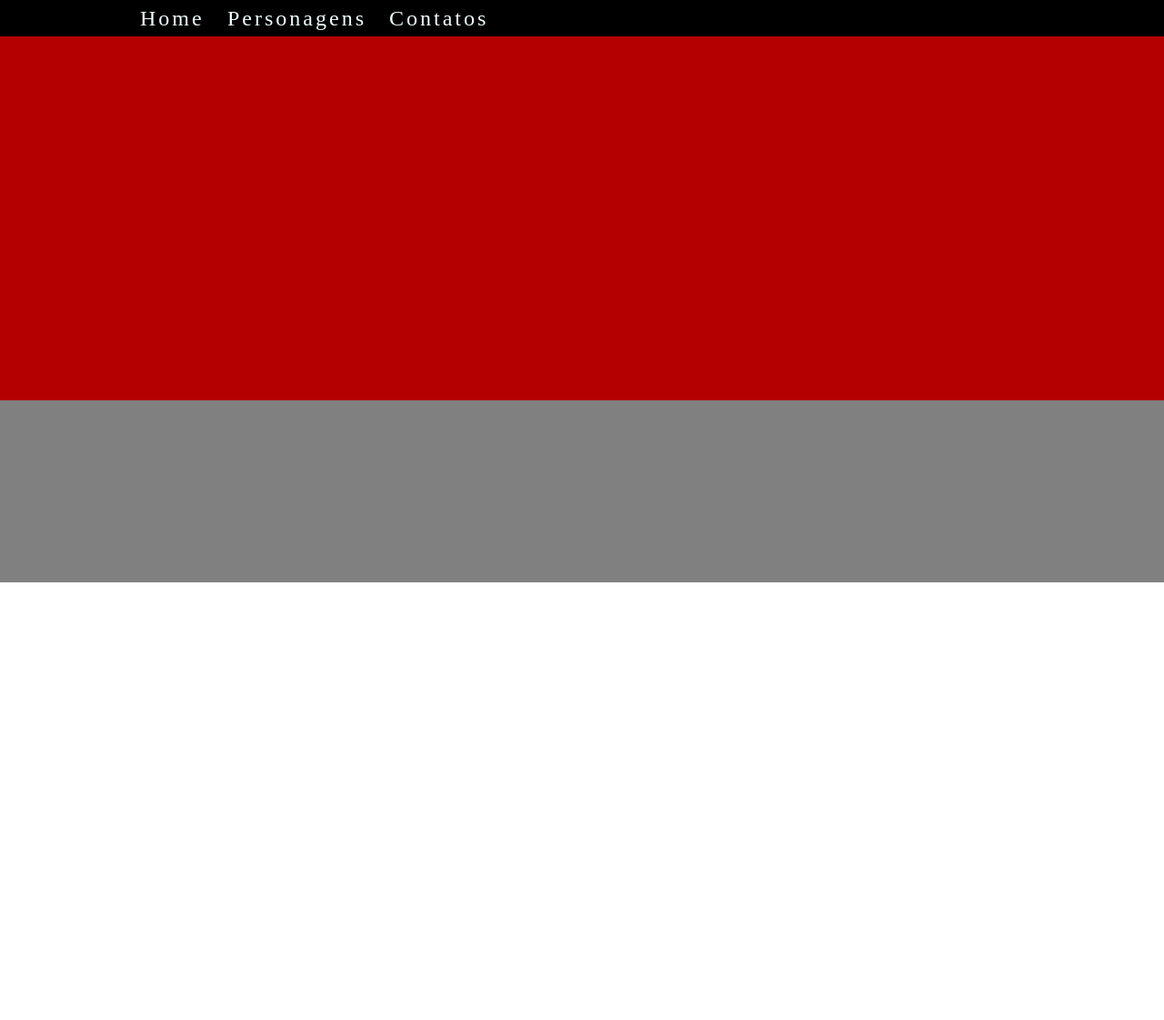
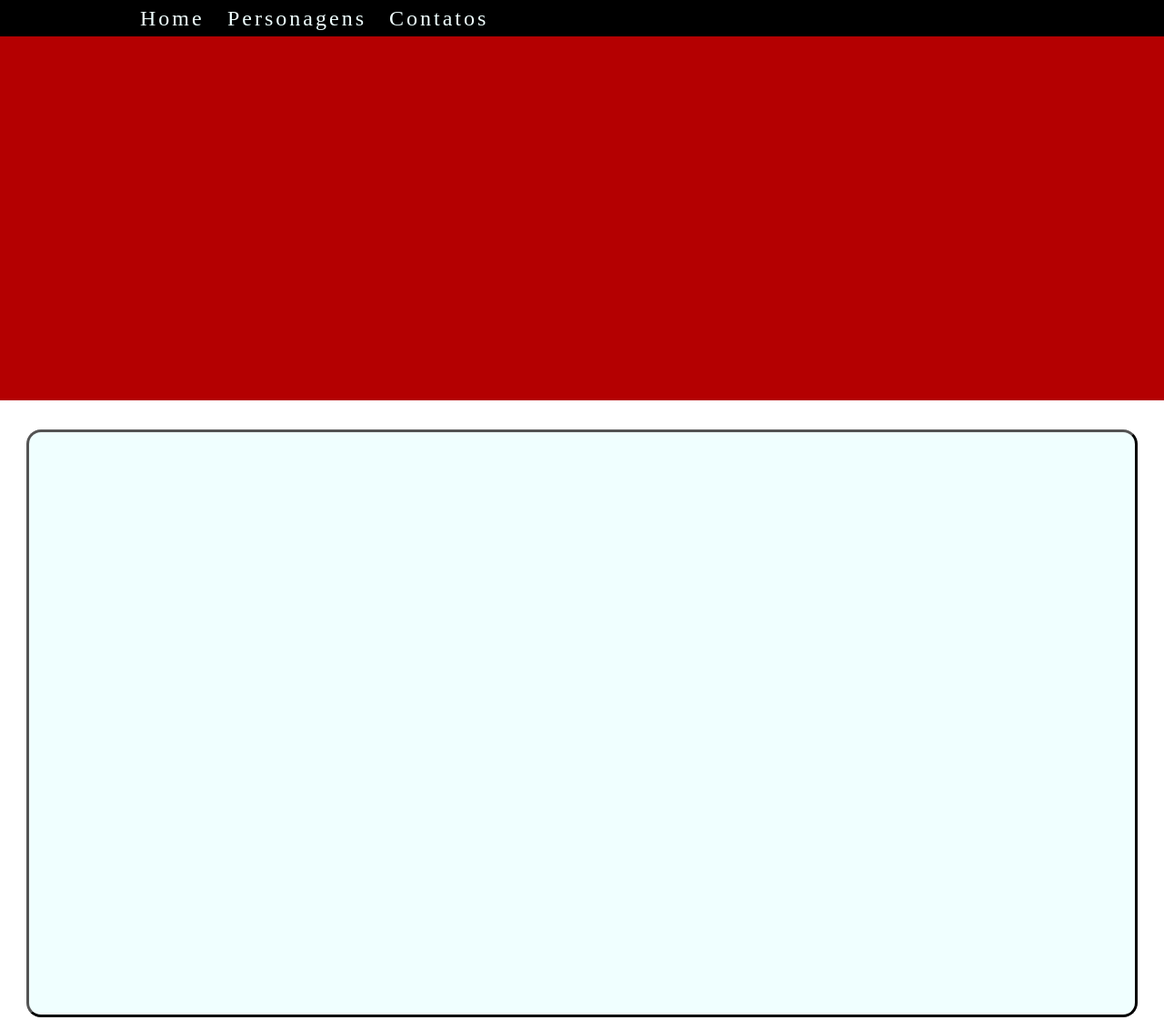
Before and after one commit to paiva-glm/front-desenhos-anos-90-2000, a plain HTML site: page index.html in a window 1280 px wide. Shown: the top 1121 px of the page at 91% size. Before the commit the page ends 800 px from the top, so only its background shows below. Drawn offline with Linux system fonts and the light colour scheme.

Commit message:
feat: section personagens

```diff
--- a/css/style.css
+++ b/css/style.css
@@ -35,7 +35,25 @@
     background-size: contain;
     background-color: #b40001;
 }
+#personagens{
+    width: 100vw;
+    min-height: 50vh;
+    display: flex;
+    align-items: center;
+}
 
+#conteudo{
+    width: 95vw;
+    min-height: 80vh;
+    margin: auto;
+    margin-top: 2rem;
+    margin-bottom: 2rem;
+    border-radius: 1rem;
+    border-color: #000000;
+    border-style: outset;
+    background-color: azure;
+
+}
 
 
 #foot{
--- a/index.html
+++ b/index.html
@@ -19,6 +19,11 @@
         <section id="banner1">
         </section>
         <section id="personagens">
+            <div id="conteudo">
+                <div id="card">
+
+                </div>
+            </div>
         </section>
     </main>
     <footer id="foot">
```
